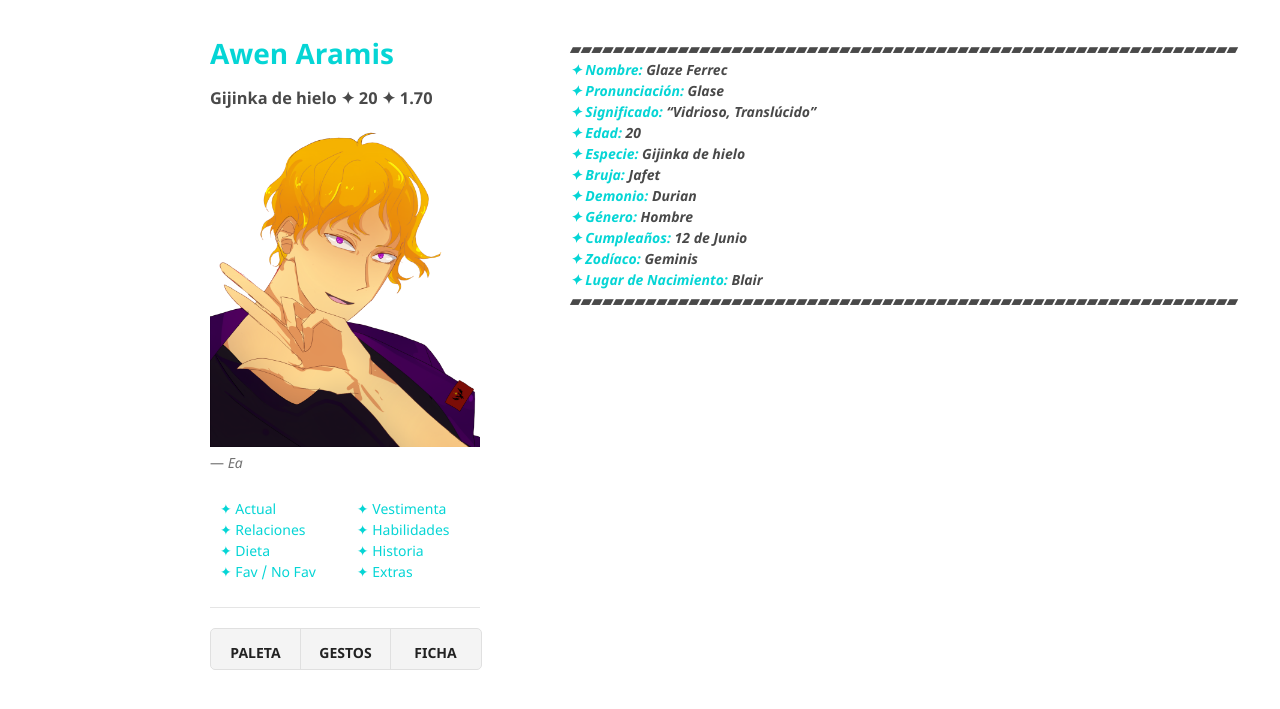
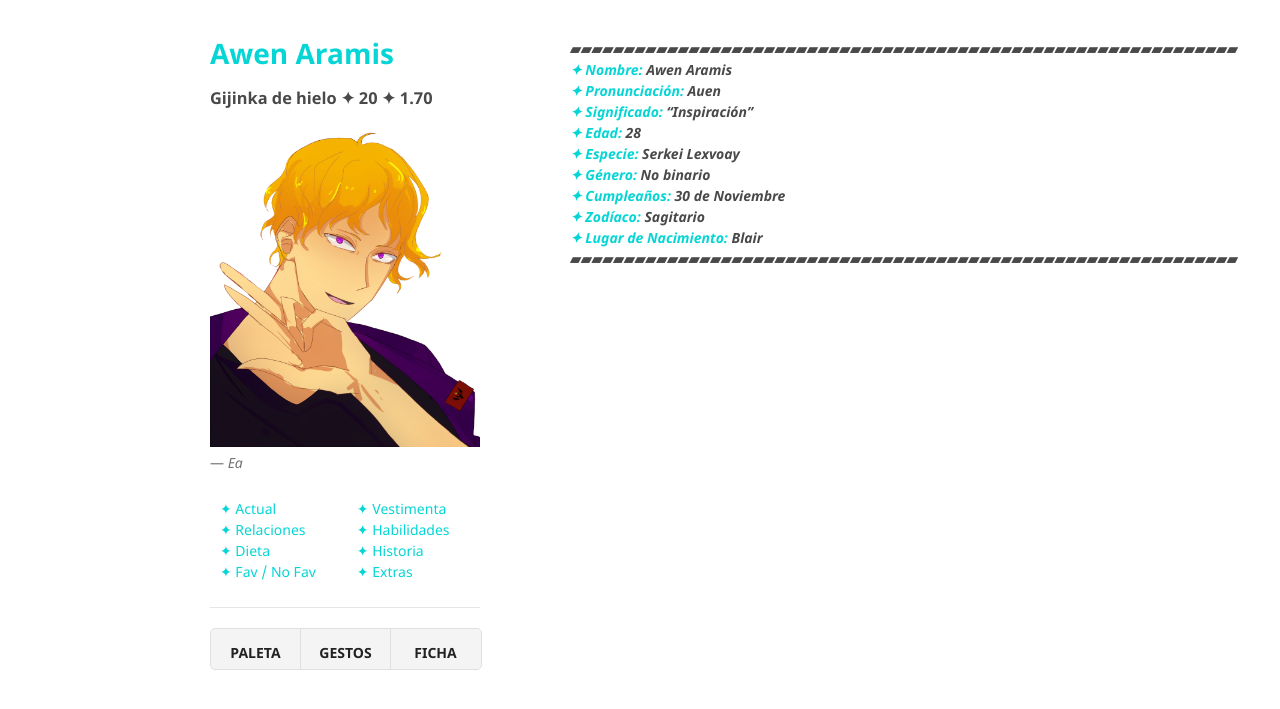
Before and after one commit to BlairSander/awen, a Jekyll site: the page built from index.md, in a window 1280 px wide. Shown: the top 709 px of the page. Built offline with Jekyll 4.4.1, drawn with Linux system fonts in a browser that asks for light colours.

Commit message:
Update index.md

```diff
--- a/index.md
+++ b/index.md
@@ -1,4 +1,4 @@
 ---
 layout: default
 ---
-####  ▰▰▰▰▰▰▰▰▰▰▰▰▰▰▰▰▰▰▰▰▰▰▰▰▰▰▰▰▰▰▰▰▰▰▰▰▰▰▰▰▰▰▰▰▰▰▰▰▰▰▰▰▰▰▰▰▰▰▰▰▰▰ <br>_**✦ Nombre:** Glaze Ferrec <br> **✦ Pronunciación:** Glase<br> **✦ Significado:** "Vidrioso, Translúcido”<br> **✦ Edad:** 20 <br> **✦ Especie:** Gijinka de hielo <br> **✦ Bruja:** Jafet <br> **✦ Demonio:** Durian <br> **✦ Género:** Hombre <br> **✦ Cumpleaños:** 12 de Junio <br> **✦ Zodíaco:** Geminis <br> **✦ Lugar de Nacimiento:** Blair_ <br>▰▰▰▰▰▰▰▰▰▰▰▰▰▰▰▰▰▰▰▰▰▰▰▰▰▰▰▰▰▰▰▰▰▰▰▰▰▰▰▰▰▰▰▰▰▰▰▰▰▰▰▰▰▰▰▰▰▰▰▰▰▰
+####  ▰▰▰▰▰▰▰▰▰▰▰▰▰▰▰▰▰▰▰▰▰▰▰▰▰▰▰▰▰▰▰▰▰▰▰▰▰▰▰▰▰▰▰▰▰▰▰▰▰▰▰▰▰▰▰▰▰▰▰▰▰▰ <br>_**✦ Nombre:** Awen Aramis <br> **✦ Pronunciación:** Auen<br> **✦ Significado:** "Inspiración"<br> **✦ Edad:** 28 <br> **✦ Especie:** Serkei Lexvoay <br> **✦ Género:** No binario <br> **✦ Cumpleaños:** 30 de Noviembre <br> **✦ Zodíaco:** Sagitario <br> **✦ Lugar de Nacimiento:** Blair_ <br>▰▰▰▰▰▰▰▰▰▰▰▰▰▰▰▰▰▰▰▰▰▰▰▰▰▰▰▰▰▰▰▰▰▰▰▰▰▰▰▰▰▰▰▰▰▰▰▰▰▰▰▰▰▰▰▰▰▰▰▰▰▰
```
